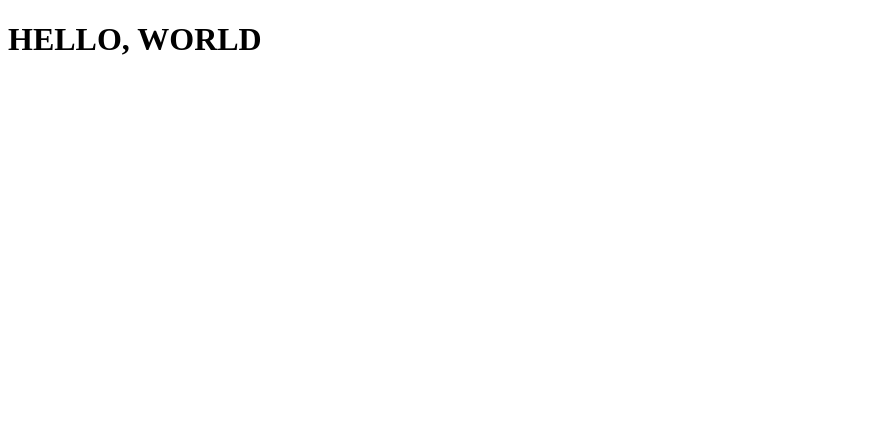
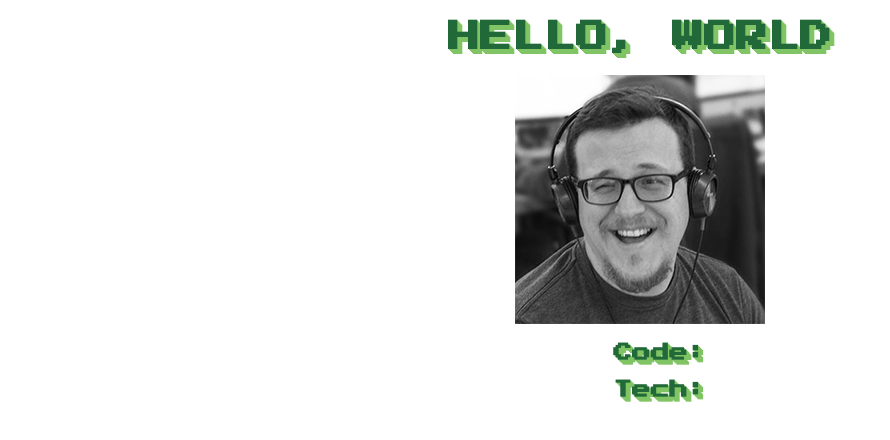
Before and after one commit to nathanielh-vccp/push-pull, a plain HTML site: page index.html in a window 1280 px wide. Shown: the whole page, without its empty margins (0-890 px from the left). Drawn offline with Linux system fonts and the light colour scheme.

Commit message:
text effect

```diff
--- a/index.html
+++ b/index.html
@@ -3,8 +3,20 @@
 <head>
     <meta charset="UTF-8">
     <title>test</title>
+    <link rel="stylesheet" type="text/css" href="style.css">
 </head>
 <body>
-  <div><h1>HELLO, WORLD</h1></div>
+  <div class="container">
+    <h1>HELLO, WORLD</h1>
+    <img src="img/me.jpg">
+    <ul>
+      <h3>Code:</h3>
+      <li></li>
+    </ul>
+    <ul>
+      <h3>Tech:</h3>
+      <li></li>
+    </ul>
+  </div>
 </body>
 </html>
--- /dev/null
+++ b/style.less
@@ -0,0 +1,28 @@
+// out: ./style.css, compress: true, strictMath: true
+@import url(http://fonts.googleapis.com/css?family=Press+Start+2P);
+
+@style-shadow:1px 1px #80c465,2px 2px #80c465,3px 3px #80c465,4px 4px #80c465,5px 5px #80c465;
+
+.container{
+  position: relative;
+  margin: 0;
+  padding: 0;
+
+  h1,h3{
+    font-family: 'Press Start 2P', cursive;
+    text-align: center;
+    color: #216938;
+    text-shadow: @style-shadow;
+  }
+
+
+  img{
+    display: block;
+    margin: 0 auto;
+  }
+
+  ul{
+    list-style-type: none;
+  }
+
+}
```
Also changed, not shown: img/me.jpg (added), style.css (added).
